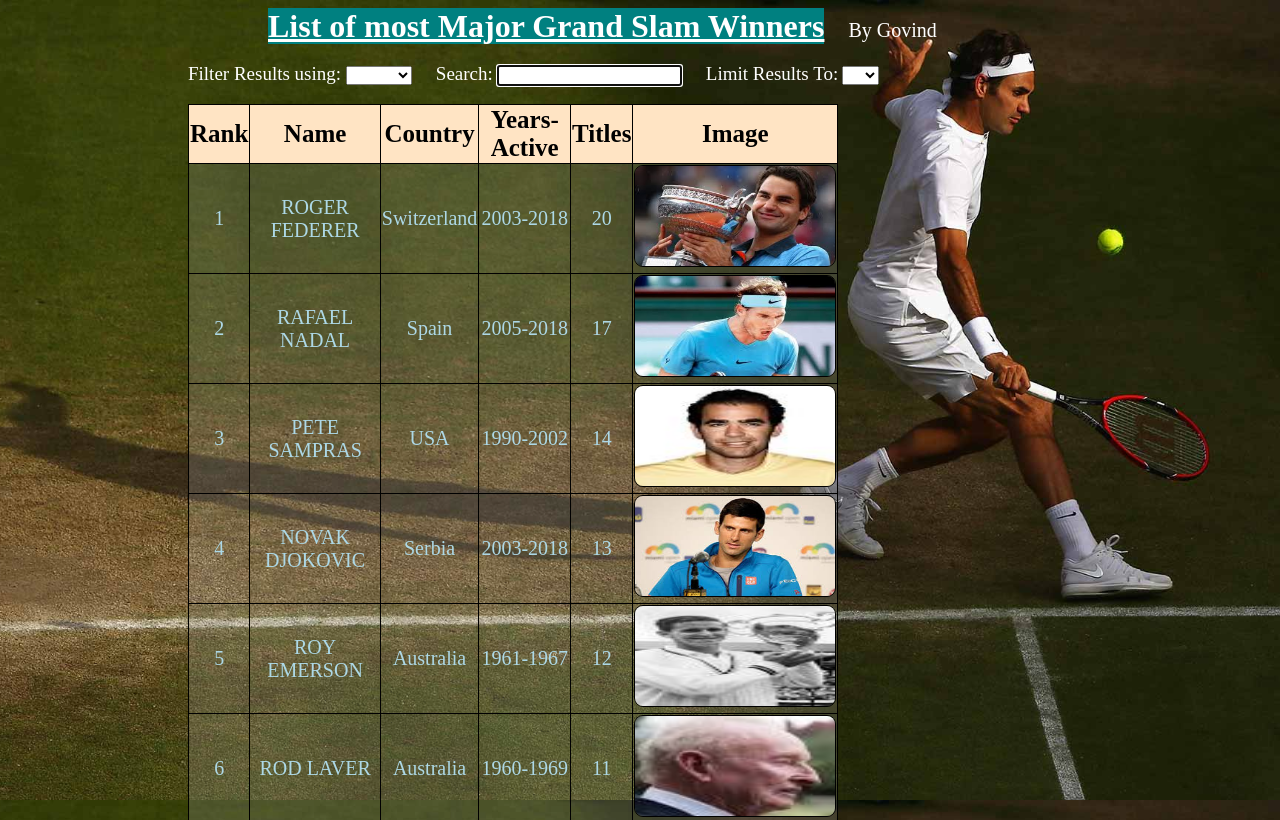
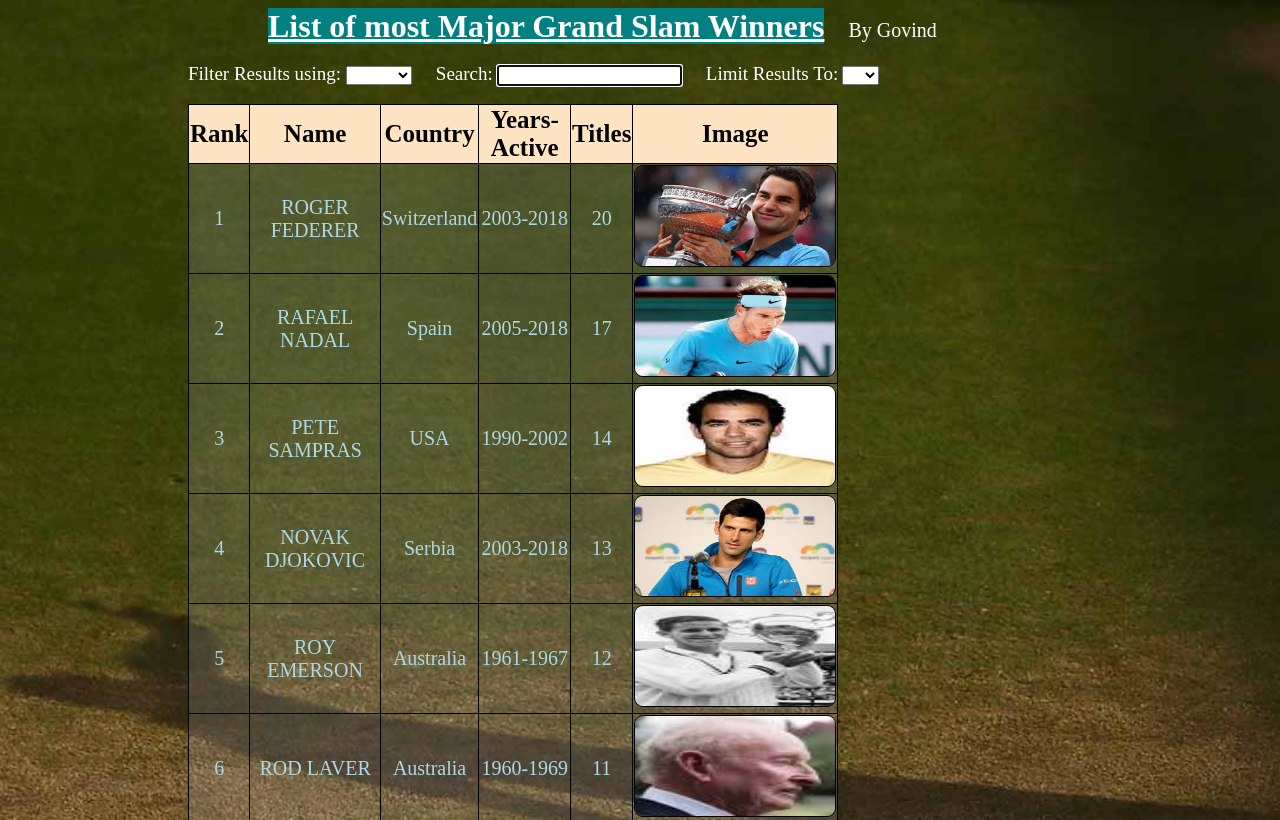
Before and after one commit to codingfusion/codingfusion.github.io, a plain HTML site: page index.html in a window 1280 px wide. Shown: the top 820 px of the page. Drawn offline with nearby package versions, Linux system fonts and the light colour scheme.

Commit message:
modify css 5

```diff
--- a/style.css
+++ b/style.css
@@ -3,7 +3,7 @@ body{
     background-repeat: no-repeat;
     background-image: url("tennis/roger.jpg");
     background-size: cover;
-    background-attachment: fixed;
+    background-attachment: inherit;
 }
 
 table{
```
